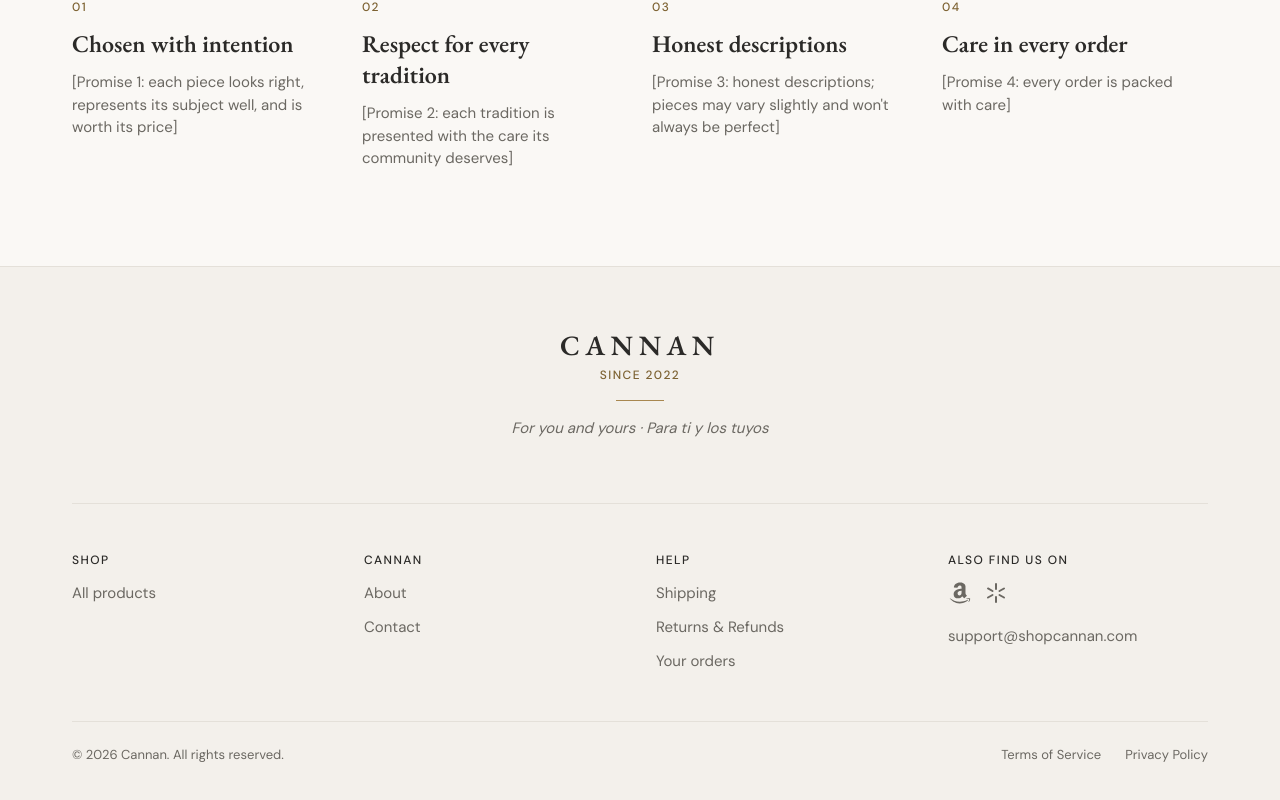
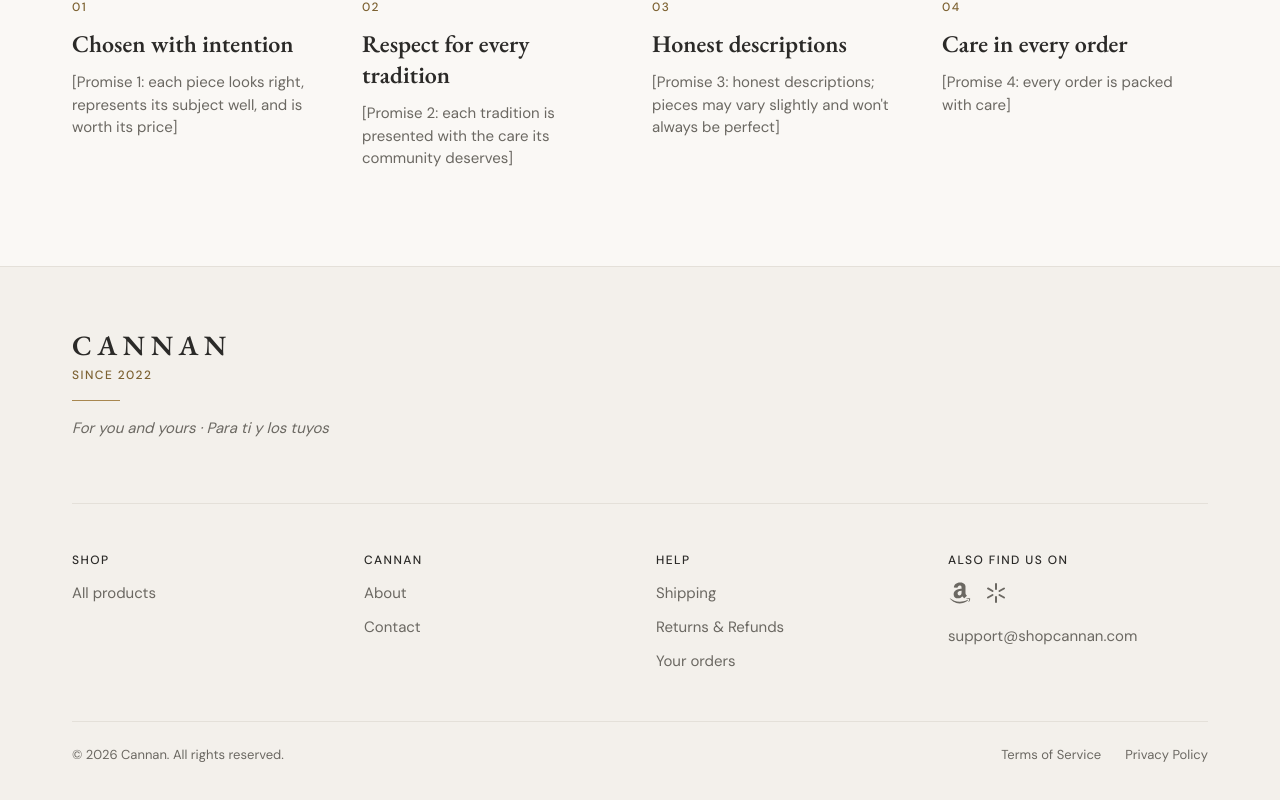
Before and after one commit to eduardd3/cannan-ecom-web, a Next.js app: page / in a window 1280 px wide. Shown: the part 2011-2811 px from the top of the page. Built offline with nearby package versions, Linux system fonts and the light colour scheme; no server answers.

Commit message:
Redirect /about-myCANN and left-align the footer brand block
- /about-myCANN 308-redirects to /myCANN
- Footer wordmark block aligns to the start

```diff
--- a/next.config.ts
+++ b/next.config.ts
@@ -25,6 +25,14 @@
         destination: "/",
         permanent: true,
       },
+      //  /about-myCANN was a "Coming Soon" placeholder that was never written.
+      //  The /myCANN doorway now explains what an account is for, so send the
+      //  old URL there instead of leaving a 404.
+      {
+        source: "/about-myCANN",
+        destination: "/myCANN",
+        permanent: true,
+      },
     ];
   },
 };
--- a/src/app/components/site-footer.tsx
+++ b/src/app/components/site-footer.tsx
@@ -43,9 +43,9 @@
     return (
         <footer className="shrink-0 border-t border-hairline bg-linen">
             {/* Same Container as the header, so the columns start on the
-                header's gutter and stop at the same max width. */}
+                header's gutter and stop at the same max width.  items-center text-center*/}
             <Container className="pt-16 pb-12">
-                <div className="mb-16 flex flex-col items-center text-center">
+                <div className="mb-16 flex flex-col items-start text-center">
                     <span className="mb-2 font-serif text-wordmark text-charcoal uppercase">CANNAN</span>
                     <p className={`mb-4 text-gold-ink ${eyebrow}`}>Since 2022</p>
                     <GoldRule className="mb-4" />
```
